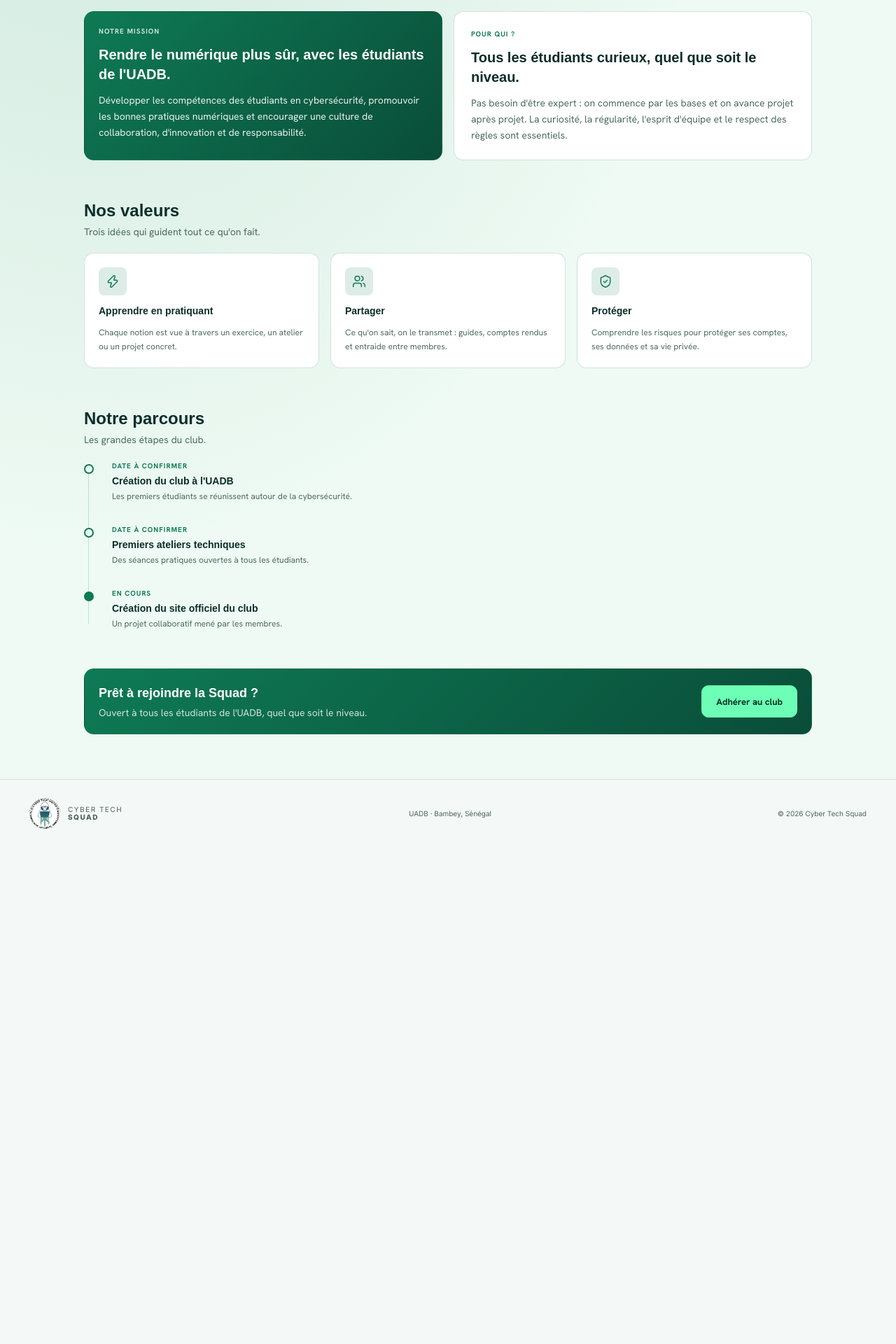
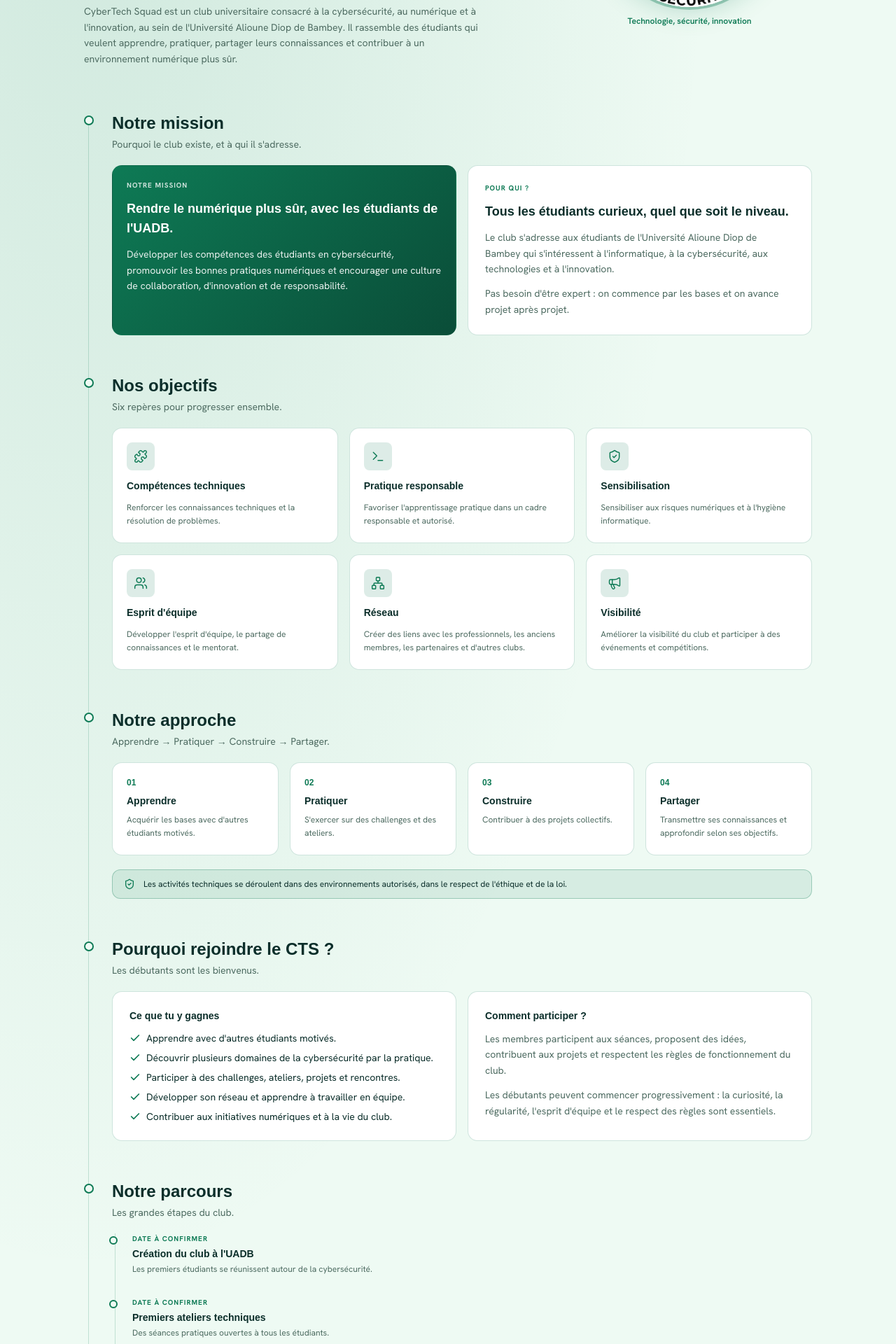
Before and after one commit to cyber-tech-squad/cts-website, a Next.js app: page /leclub in a window 1280 px wide. Shown: the part 440-2360 px from the top of the page at 70% size. Before the commit the page ends 1650 px from the top, so only its background shows below. Built offline with nearby package versions, Linux system fonts and the light colour scheme; a web font is replaced by a local one.

Commit message:
feat(club): enrichissement du contenu de la page Le club

```diff
--- a/src/app/leclub/page.tsx
+++ b/src/app/leclub/page.tsx
@@ -1,50 +1,93 @@
 import type { Metadata } from "next";
 import type { LucideIcon } from "lucide-react";
-import { ShieldCheck, Users, Zap } from "lucide-react";
+import {
+  Check,
+  GraduationCap,
+  MapPin,
+  Megaphone,
+  Network,
+  Puzzle,
+  Quote,
+  ShieldCheck,
+  Terminal,
+  Users,
+} from "lucide-react";
 import Image from "next/image";
 import Link from "next/link";
-import { Brand } from "@/components/Brand";
 import { SiteHeader } from "@/components/SiteHeader";
 import { HomeShell } from "@/components/home/HomeShell";
 
 export const metadata: Metadata = {
   title: "Le club — Cyber Tech Squad",
   description:
-    "Cyber Tech Squad est le club de cybersécurité, de développement et d'innovation de l'Université Alioune Diop de Bambey.",
+    "Cyber Tech Squad est un club universitaire consacré à la cybersécurité, au numérique et à l'innovation à l'Université Alioune Diop de Bambey.",
 };
 
-type Value = { icon: LucideIcon; title: string; text: string };
+type Item = { icon: LucideIcon; title: string; text: string };
 
-const values: Value[] = [
+const objectives: Item[] = [
   {
-    icon: Zap,
-    title: "Apprendre en pratiquant",
-    text: "Chaque notion est vue à travers un exercice, un atelier ou un projet concret.",
+    icon: Puzzle,
+    title: "Compétences techniques",
+    text: "Renforcer les connaissances techniques et la résolution de problèmes.",
+  },
+  {
+    icon: Terminal,
+    title: "Pratique responsable",
+    text: "Favoriser l'apprentissage pratique dans un cadre responsable et autorisé.",
+  },
+  {
+    icon: ShieldCheck,
+    title: "Sensibilisation",
+    text: "Sensibiliser aux risques numériques et à l'hygiène informatique.",
   },
   {
     icon: Users,
-    title: "Partager",
-    text: "Ce qu'on sait, on le transmet : guides, comptes rendus et entraide entre membres.",
+    title: "Esprit d'équipe",
+    text: "Développer l'esprit d'équipe, le partage de connaissances et le mentorat.",
   },
   {
-    icon: ShieldCheck,
-    title: "Protéger",
-    text: "Comprendre les risques pour protéger ses comptes, ses données et sa vie privée.",
+    icon: Network,
+    title: "Réseau",
+    text: "Créer des liens avec les professionnels, les anciens membres, les partenaires et d'autres clubs.",
+  },
+  {
+    icon: Megaphone,
+    title: "Visibilité",
+    text: "Améliorer la visibilité du club et participer à des événements et compétitions.",
   },
 ];
 
-type Step = { when: string; title: string; text: string; current?: boolean };
+const approach = [
+  { title: "Apprendre", text: "Acquérir les bases avec d'autres étudiants motivés." },
+  { title: "Pratiquer", text: "S'exercer sur des challenges et des ateliers." },
+  { title: "Construire", text: "Contribuer à des projets collectifs." },
+  {
+    title: "Partager",
+    text: "Transmettre ses connaissances et approfondir selon ses objectifs.",
+  },
+];
 
-const steps: Step[] = [
+const gains = [
+  "Apprendre avec d'autres étudiants motivés.",
+  "Découvrir plusieurs domaines de la cybersécurité par la pratique.",
+  "Participer à des challenges, ateliers, projets et rencontres.",
+  "Développer son réseau et apprendre à travailler en équipe.",
+  "Contribuer aux initiatives numériques et à la vie du club.",
+];
+
+const steps = [
   {
     when: "Date à confirmer",
     title: "Création du club à l'UADB",
     text: "Les premiers étudiants se réunissent autour de la cybersécurité.",
+    current: false,
   },
   {
     when: "Date à confirmer",
     title: "Premiers ateliers techniques",
     text: "Des séances pratiques ouvertes à tous les étudiants.",
+    current: false,
   },
   {
     when: "En cours",
@@ -54,6 +97,40 @@ const steps: Step[] = [
   },
 ];
 
+const identity: { icon: LucideIcon; label: string; value: string }[] = [
+  { icon: Users, label: "NOM", value: "Cyber Tech Squad (CTS)" },
+  {
+    icon: GraduationCap,
+    label: "ÉTABLISSEMENT",
+    value: "Université Alioune Diop de Bambey (UADB)",
+  },
+  { icon: MapPin, label: "LOCALISATION", value: "Bambey, Sénégal" },
+  { icon: Quote, label: "SLOGAN", value: "Technologie • Sécurité • Innovation" },
+];
+
+function SectionTitle({ title, subtitle }: { title: string; subtitle: string }) {
+  return (
+    <div className="flex flex-col gap-1">
+      <span className="cts-dot" aria-hidden />
+      <h2 className="cts-h2 font-[family-name:var(--h-font-title)] text-xl font-bold sm:text-2xl">
+        {title}
+      </h2>
+      <p className="text-sm text-[var(--h-muted)]">{subtitle}</p>
+    </div>
+  );
+}
+
+function IconBox({ icon: Icon }: { icon: LucideIcon }) {
+  return (
+    <span
+      aria-hidden
+      className="grid size-10 shrink-0 place-items-center rounded-lg bg-[color-mix(in_srgb,var(--h-accent)_14%,transparent)] text-[var(--h-accent)]"
+    >
+      <Icon className="size-5" strokeWidth={1.75} />
+    </span>
+  );
+}
+
 export default function ClubPage() {
   return (
     <>
@@ -61,47 +138,60 @@ export default function ClubPage() {
       <main>
         <HomeShell>
           {/* Héros */}
-          <section className="mx-auto grid max-w-[1120px] items-center gap-10 px-6 py-12 md:grid-cols-[1.2fr_0.8fr] md:px-10 md:py-16">
+          <section className="mx-auto grid max-w-[1120px] items-center gap-10 px-6 py-12 md:grid-cols-[1.3fr_0.7fr] md:px-10 md:py-16">
             <div className="flex flex-col items-start gap-5">
               <span className="cts-badge">Le club</span>
               <h1 className="font-[family-name:var(--h-font-title)] text-3xl font-bold leading-[1.15] sm:text-4xl lg:text-5xl">
-                Un club d&apos;étudiants qui apprend en faisant.
+                Un club d&apos;étudiants qui apprend en faisant de la
+                cybersécurité une priorité capitale.
               </h1>
-              <p className="max-w-lg leading-relaxed text-[var(--h-muted)]">
-                CyberTech Squad est le club de cybersécurité, de développement
-                et d&apos;innovation de l&apos;Université Alioune Diop de
-                Bambey.
+              <p className="max-w-xl text-sm leading-relaxed text-[var(--h-muted)]">
+                CyberTech Squad est un club universitaire consacré à la
+                cybersécurité, au numérique et à l&apos;innovation, au sein de
+                l&apos;Université Alioune Diop de Bambey. Il rassemble des
+                étudiants qui veulent apprendre, pratiquer, partager leurs
+                connaissances et contribuer à un environnement numérique plus
+                sûr.
               </p>
             </div>
-            <div className="flex justify-center">
-              <div className="cts-logo relative aspect-square w-40 shrink-0 overflow-hidden rounded-full bg-white sm:w-48 md:w-60">
+            <div className="flex flex-col items-center gap-3">
+              <div className="cts-logo relative aspect-square w-44 shrink-0 overflow-hidden rounded-full bg-white sm:w-52 md:w-60">
                 <Image
                   src="/images/logo-cts.jpeg"
                   alt="Logo Cyber Tech Squad"
                   fill
                   priority
-                  sizes="(min-width: 768px) 240px, 192px"
+                  sizes="(min-width: 768px) 240px, 208px"
                   className="object-cover"
                 />
               </div>
+              <p className="text-xs font-semibold text-[var(--h-accent)]">
+                Technologie, sécurité, innovation
+              </p>
             </div>
           </section>
 
-          <div className="mx-auto flex max-w-[1120px] flex-col gap-14 px-6 pb-16 md:px-10">
-            {/* Mission et public */}
-            <section className="grid gap-4 md:grid-cols-2">
+          <div className="mx-auto max-w-[1120px] px-6 pb-10 md:px-10">
+            <div className="cts-timeline flex flex-col gap-14">
+              {/* Mission */}
+              <section className="relative flex flex-col gap-5">
+                <SectionTitle
+                  title="Notre mission"
+                  subtitle="Pourquoi le club existe, et à qui il s'adresse."
+                />
+                <div className="grid gap-4 md:grid-cols-2">
                   <div className="cts-feature flex flex-col items-start gap-3 p-6">
                     <span className="text-[10px] font-bold tracking-widest opacity-80">
                       NOTRE MISSION
                     </span>
-                <h2 className="font-[family-name:var(--h-font-title)] text-xl font-bold">
+                    <h3 className="font-[family-name:var(--h-font-title)] text-lg font-bold">
                       Rendre le numérique plus sûr, avec les étudiants de
                       l&apos;UADB.
-                </h2>
+                    </h3>
                     <p className="text-sm leading-relaxed opacity-90">
                       Développer les compétences des étudiants en cybersécurité,
-                  promouvoir les bonnes pratiques numériques et encourager une
-                  culture de collaboration, d&apos;innovation et de
+                      promouvoir les bonnes pratiques numériques et encourager
+                      une culture de collaboration, d&apos;innovation et de
                       responsabilité.
                     </p>
                   </div>
@@ -109,41 +199,61 @@ export default function ClubPage() {
                     <span className="text-[10px] font-bold tracking-widest text-[var(--h-accent)]">
                       POUR QUI ?
                     </span>
-                <h2 className="font-[family-name:var(--h-font-title)] text-xl font-bold">
+                    <h3 className="font-[family-name:var(--h-font-title)] text-lg font-bold">
                       Tous les étudiants curieux, quel que soit le niveau.
-                </h2>
+                    </h3>
                     <p className="text-sm leading-relaxed text-[var(--h-muted)]">
-                  Pas besoin d&apos;être expert : on commence par les bases et
-                  on avance projet après projet. La curiosité, la régularité,
-                  l&apos;esprit d&apos;équipe et le respect des règles sont
-                  essentiels.
+                      Le club s&apos;adresse aux étudiants de l&apos;Université
+                      Alioune Diop de Bambey qui s&apos;intéressent à
+                      l&apos;informatique, à la cybersécurité, aux technologies
+                      et à l&apos;innovation.
                     </p>
+                    <p className="text-sm leading-relaxed text-[var(--h-muted)]">
+                      Pas besoin d&apos;être expert : on commence par les bases
+                      et on avance projet après projet.
+                    </p>
+                  </div>
                 </div>
               </section>
 
-            {/* Valeurs */}
-            <section className="flex flex-col gap-5">
-              <div className="flex flex-col gap-1">
-                <h2 className="cts-h2 font-[family-name:var(--h-font-title)] text-xl font-bold sm:text-2xl">
-                  Nos valeurs
-                </h2>
-                <p className="text-sm text-[var(--h-muted)]">
-                  Trois idées qui guident tout ce qu&apos;on fait.
-                </p>
-              </div>
-              <ul className="m-0 grid list-none gap-4 p-0 md:grid-cols-3">
-                {values.map((item) => {
-                  const Icon = item.icon;
-                  return (
+              {/* Objectifs */}
+              <section className="relative flex flex-col gap-5">
+                <SectionTitle
+                  title="Nos objectifs"
+                  subtitle="Six repères pour progresser ensemble."
+                />
+                <ul className="m-0 grid list-none gap-4 p-0 sm:grid-cols-2 lg:grid-cols-3">
+                  {objectives.map((item) => (
                     <li
                       key={item.title}
                       className="cts-card flex flex-col items-start gap-3 p-5"
                     >
-                      <span
-                        aria-hidden
-                        className="grid size-10 place-items-center rounded-lg bg-[color-mix(in_srgb,var(--h-accent)_14%,transparent)] text-[var(--h-accent)]"
+                      <IconBox icon={item.icon} />
+                      <h3 className="font-[family-name:var(--h-font-title)] text-sm font-bold">
+                        {item.title}
+                      </h3>
+                      <p className="text-xs leading-relaxed text-[var(--h-muted)]">
+                        {item.text}
+                      </p>
+                    </li>
+                  ))}
+                </ul>
+              </section>
+
+              {/* Approche */}
+              <section className="relative flex flex-col gap-5">
+                <SectionTitle
+                  title="Notre approche"
+                  subtitle="Apprendre → Pratiquer → Construire → Partager."
+                />
+                <ol className="m-0 grid list-none gap-4 p-0 sm:grid-cols-2 lg:grid-cols-4">
+                  {approach.map((item, index) => (
+                    <li
+                      key={item.title}
+                      className="cts-card flex flex-col items-start gap-2 p-5"
                     >
-                        <Icon className="size-5" strokeWidth={1.75} />
+                      <span className="font-[family-name:var(--h-font-title)] text-xs font-bold text-[var(--h-accent)]">
+                        0{index + 1}
                       </span>
                       <h3 className="font-[family-name:var(--h-font-title)] text-sm font-bold">
                         {item.title}
@@ -152,32 +262,74 @@ export default function ClubPage() {
                         {item.text}
                       </p>
                     </li>
-                  );
-                })}
+                  ))}
+                </ol>
+                <p className="flex items-center gap-3 rounded-xl border border-[color-mix(in_srgb,var(--h-accent)_30%,transparent)] bg-[color-mix(in_srgb,var(--h-accent)_10%,transparent)] px-4 py-3 text-xs">
+                  <ShieldCheck
+                    aria-hidden
+                    className="size-4 shrink-0 text-[var(--h-accent)]"
+                  />
+                  Les activités techniques se déroulent dans des environnements
+                  autorisés, dans le respect de l&apos;éthique et de la loi.
+                </p>
+              </section>
+
+              {/* Pourquoi rejoindre */}
+              <section className="relative flex flex-col gap-5">
+                <SectionTitle
+                  title="Pourquoi rejoindre le CTS ?"
+                  subtitle="Les débutants sont les bienvenus."
+                />
+                <div className="grid gap-4 md:grid-cols-2">
+                  <div className="cts-card flex flex-col gap-3 p-6">
+                    <h3 className="font-[family-name:var(--h-font-title)] text-sm font-bold">
+                      Ce que tu y gagnes
+                    </h3>
+                    <ul className="m-0 flex list-none flex-col gap-2 p-0 text-sm">
+                      {gains.map((gain) => (
+                        <li key={gain} className="flex items-start gap-2">
+                          <Check
+                            aria-hidden
+                            className="mt-0.5 size-4 shrink-0 text-[var(--h-accent)]"
+                            strokeWidth={2.5}
+                          />
+                          {gain}
+                        </li>
+                      ))}
                     </ul>
+                  </div>
+                  <div className="cts-card flex flex-col gap-3 p-6">
+                    <h3 className="font-[family-name:var(--h-font-title)] text-sm font-bold">
+                      Comment participer ?
+                    </h3>
+                    <p className="text-sm leading-relaxed text-[var(--h-muted)]">
+                      Les membres participent aux séances, proposent des idées,
+                      contribuent aux projets et respectent les règles de
+                      fonctionnement du club.
+                    </p>
+                    <p className="text-sm leading-relaxed text-[var(--h-muted)]">
+                      Les débutants peuvent commencer progressivement : la
+                      curiosité, la régularité, l&apos;esprit d&apos;équipe et
+                      le respect des règles sont essentiels.
+                    </p>
+                  </div>
+                </div>
               </section>
 
               {/* Parcours */}
-            <section className="flex flex-col gap-5">
-              <div className="flex flex-col gap-1">
-                <h2 className="cts-h2 font-[family-name:var(--h-font-title)] text-xl font-bold sm:text-2xl">
-                  Notre parcours
-                </h2>
-                <p className="text-sm text-[var(--h-muted)]">
-                  Les grandes étapes du club.
-                </p>
-              </div>
-              <ol className="cts-timeline m-0 flex list-none flex-col gap-8">
+              <section className="relative flex flex-col gap-5">
+                <SectionTitle
+                  title="Notre parcours"
+                  subtitle="Les grandes étapes du club."
+                />
+                <ol className="m-0 ml-1 flex list-none flex-col gap-8 border-l border-[var(--h-line)] p-0 pl-6">
                   {steps.map((step) => (
                     <li key={step.title} className="relative flex flex-col gap-1">
                       <span
-                      className="cts-dot"
                         aria-hidden
-                      style={
-                        step.current
-                          ? { background: "var(--h-accent)" }
-                          : undefined
-                      }
+                        className={`absolute -left-[33px] top-1 size-3 rounded-full border-2 border-[var(--h-accent)] ${
+                          step.current ? "bg-[var(--h-accent)]" : "bg-[var(--h-bg)]"
+                        }`}
                       />
                       <span className="text-[10px] font-bold tracking-widest text-[var(--h-accent)]">
                         {step.when.toUpperCase()}
@@ -191,7 +343,39 @@ export default function ClubPage() {
                 </ol>
               </section>
 
+              {/* Identité */}
+              <section className="relative flex flex-col gap-5">
+                <SectionTitle
+                  title="Identité du club"
+                  subtitle="L'essentiel en un coup d'œil."
+                />
+                <ul className="m-0 grid list-none gap-3 p-0 sm:grid-cols-2 lg:grid-cols-4">
+                  {identity.map((item) => {
+                    const Icon = item.icon;
+                    return (
+                      <li
+                        key={item.label}
+                        className="cts-card flex flex-col items-start gap-2 p-4"
+                      >
+                        <Icon
+                          aria-hidden
+                          className="size-4 text-[var(--h-accent)]"
+                          strokeWidth={2}
+                        />
+                        <span className="text-[10px] font-bold tracking-widest text-[var(--h-muted)]">
+                          {item.label}
+                        </span>
+                        <span className="text-sm font-semibold">{item.value}</span>
+                      </li>
+                    );
+                  })}
+                </ul>
+              </section>
+            </div>
+          </div>
+
           {/* Appel à l'adhésion */}
+          <div className="mx-auto max-w-[1120px] px-6 pb-16 md:px-10">
             <section className="cts-feature flex flex-col items-start justify-between gap-4 sm:flex-row sm:items-center">
               <div className="flex flex-col gap-1">
                 <h2 className="font-[family-name:var(--h-font-title)] text-lg font-bold">
@@ -209,11 +393,6 @@ export default function ClubPage() {
           </div>
         </HomeShell>
       </main>
-      <footer className="site-footer">
-        <Brand />
-        <span>UADB · Bambey, Sénégal</span>
-        <span>© {new Date().getFullYear()} Cyber Tech Squad</span>
-      </footer>
     </>
   );
 }
```
Lines whose indentation alone changed are shown as unchanged.
